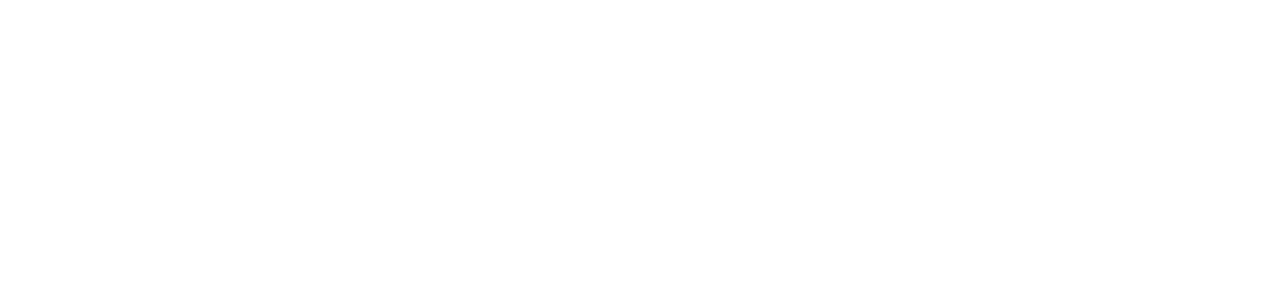
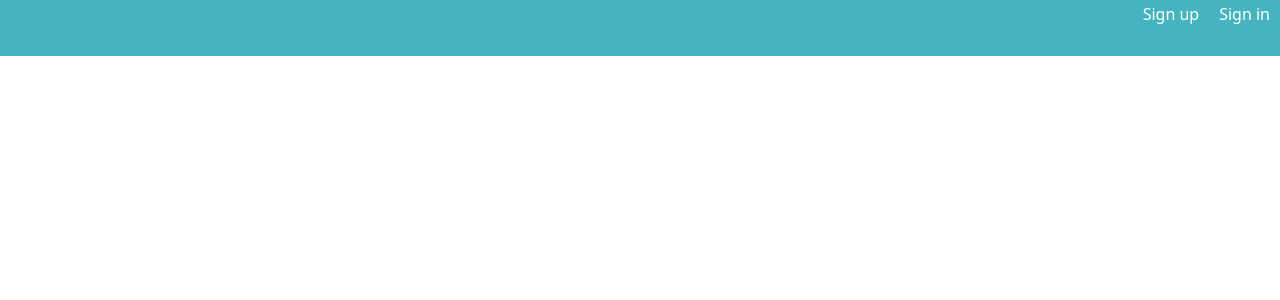
Before and after one commit to eanghengty/social-network, a React (Create React App) app: page / in a window 1280 px wide. Shown: the top 300 px of the page. Built offline with nearby package versions, Linux system fonts and the light colour scheme.

Commit message:
sign up page

```diff
--- a/public/index.html
+++ b/public/index.html
@@ -2,42 +2,22 @@
 <html lang="en">
   <head>
     <meta charset="utf-8" />
-    <link rel="icon" href="%PUBLIC_URL%/favicon.ico" />
+    <link rel="icon" href="" />
     <meta name="viewport" content="width=device-width, initial-scale=1" />
     <meta name="theme-color" content="#000000" />
     <meta
       name="description"
       content="Web site created using create-react-app"
     />
-    <link rel="apple-touch-icon" href="%PUBLIC_URL%/logo192.png" />
-    <!--
-      manifest.json provides metadata used when your web app is installed on a
-      user's mobile device or desktop. See https://developers.google.com/web/fundamentals/web-app-manifest/
-    -->
-    <link rel="manifest" href="%PUBLIC_URL%/manifest.json" />
-    <!--
-      Notice the use of %PUBLIC_URL% in the tags above.
-      It will be replaced with the URL of the `public` folder during the build.
-      Only files inside the `public` folder can be referenced from the HTML.
+    <link rel="apple-touch-icon" href="" />
 
-      Unlike "/favicon.ico" or "favicon.ico", "%PUBLIC_URL%/favicon.ico" will
-      work correctly both with client-side routing and a non-root public URL.
-      Learn how to configure a non-root public URL by running `npm run build`.
-    -->
-    <title>React App</title>
+    <link rel="manifest" href="" />
+
+    <title>Blog post</title>
   </head>
   <body>
-    <noscript>You need to enable JavaScript to run this app.</noscript>
+
     <div id="root"></div>
-    <!--
-      This HTML file is a template.
-      If you open it directly in the browser, you will see an empty page.
 
-      You can add webfonts, meta tags, or analytics to this file.
-      The build step will place the bundled scripts into the <body> tag.
-
-      To begin the development, run `npm start` or `yarn start`.
-      To create a production bundle, use `npm run build` or `yarn build`.
-    -->
   </body>
 </html>
--- a/src/App.js
+++ b/src/App.js
@@ -1,10 +1,10 @@
 import React from 'react'
 import './App.css';
-import Signup from './components/Signup';
+import Homepage from './components/Homepage';
 
 function App() {
   return (
-    <Signup></Signup>
+    <Homepage></Homepage>
 
   );
 }
--- /dev/null
+++ b/src/components/Homepage.js
@@ -0,0 +1,10 @@
+import Signup from "./authentication/Signup"
+
+const Homepage=()=>{
+    return(
+        <div>
+            <Signup></Signup>
+        </div>
+    )
+}
+export default Homepage
--- a/src/components/Signup.js
+++ /dev/null
@@ -1,9 +0,0 @@
-import './Signup.css'
-import bootstrap from 'bootstrap'
-const Signup=()=>{
-    return(
-        <div class="div-main__header"></div>
-    )
-}
-
-export default Signup
--- /dev/null
+++ b/src/components/authentication/Signup.css
@@ -0,0 +1,41 @@
+html,*{
+    box-sizing: border-box;
+    margin: 0;
+    padding:0;
+    height: 100%;
+
+}
+.div-main__section{
+    width:100%;
+    background-color: #44b5be;
+    height: 7%;
+
+
+
+}
+
+.nav-main__items{
+    width:100%;
+    text-align: right;
+
+}
+
+.nav-main__item{
+    display: inline-block;
+    margin: 0 10px;
+
+
+}
+
+.nav-main__item a{
+    text-decoration: none;
+    color:white;
+    vertical-align: middle;
+
+
+}
+
+.nav-main__item a:hover, .nav-main__item a:active{
+    color:white;
+    font-size: 2rem;
+}
--- /dev/null
+++ b/src/components/authentication/Signup.js
@@ -0,0 +1,23 @@
+import './Signup.css'
+import 'bootstrap/dist/css/bootstrap.min.css'
+
+const Signup=()=>{
+    return(
+        <div className="">
+            <div className="div-main__section">
+                <nav className="nav-main">
+                    <ul className="nav-main__items">
+                        <li  className="nav-main__item">
+                            <a href="#">Sign up</a>
+                        </li>
+                        <li className="nav-main__item">
+                            <a href="#">Sign in</a>
+                        </li>
+                    </ul>
+                </nav>
+           </div>
+        </div>
+    )
+}
+
+export default Signup
```
Also changed, not shown: src/UI/Card.css (added), src/UI/Card.js (added).
